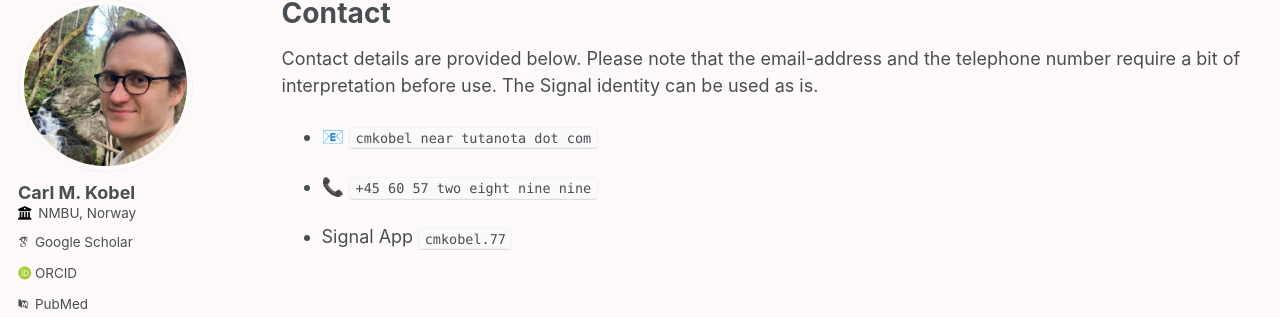
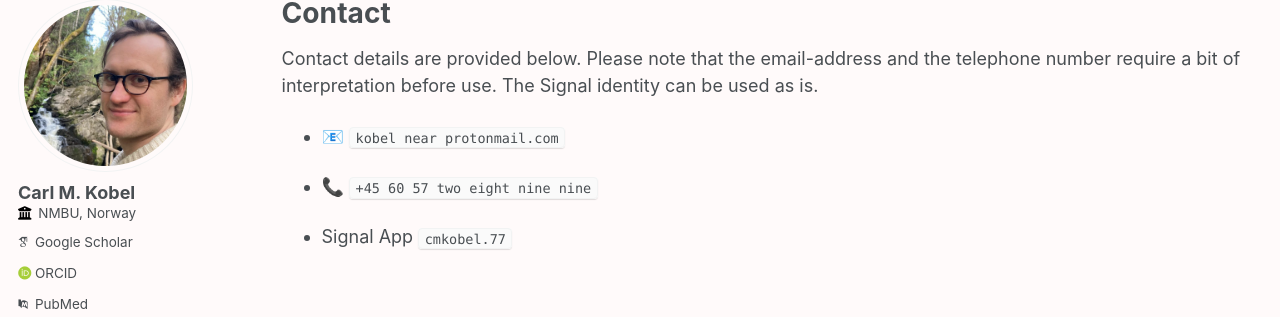
Before and after one commit to cmkobel/cmkobel.github.io, a Jekyll site: the page built from _pages/contact.md, in a window 1280 px wide. Shown: the part 107-424 px from the top of the page. Built offline with Jekyll 4.4.1, drawn with Linux system fonts in a browser that asks for light colours; some web fonts are replaced.

Commit message:
Update contact.md

```diff
--- a/_pages/contact.md
+++ b/_pages/contact.md
@@ -8,7 +8,7 @@ author_profile: true
 
 Contact details are provided below. Please note that the email-address and the telephone number require a bit of interpretation before use. The Signal identity can be used as is.
 
-  - 📧 `cmkobel near tutanota dot com`
+  - 📧 `kobel near protonmail.com`
 
   - 📞 `+45 60 57 two eight nine nine`
 
```
